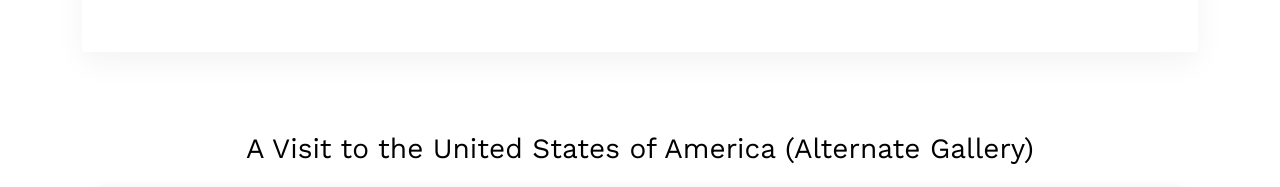
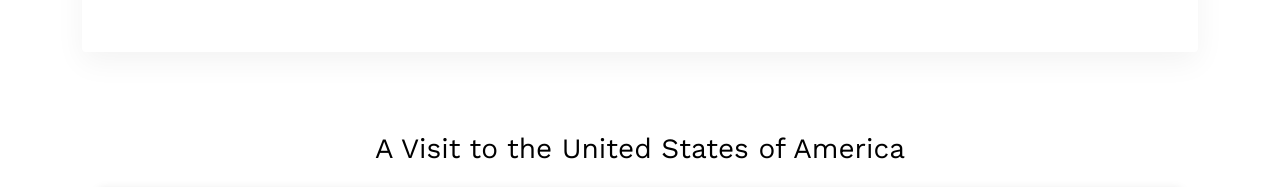
Before and after one commit to saintjosephofsaintmarc/sjsm, a plain HTML site: page blog.html in a window 1280 px wide. Shown: the part 6000-6187 px from the top of the page. Drawn offline with nearby package versions, Linux system fonts and the light colour scheme; files whose address does not match are found by name.

Commit message:
Update blog.html

```diff
--- a/blog.html
+++ b/blog.html
@@ -444,7 +444,7 @@ The year 2025 was marked by extensive global travel and significant spiritual an
 <div class="section sec-news">
   <div class="container">
     <div class="card-body text-center">
-      <h3 class="center-heading text-black mb-4">A Visit to the United States of America (Alternate Gallery)</h3>
+      <h3 class="center-heading text-black mb-4">A Visit to the United States of America</h3>
     <div class="image-card usa-alternate-gallery">
       <img src="america/image1.jpeg" alt="Image 1">
       <img src="america/image7.jpeg" alt="Image 2">
```
